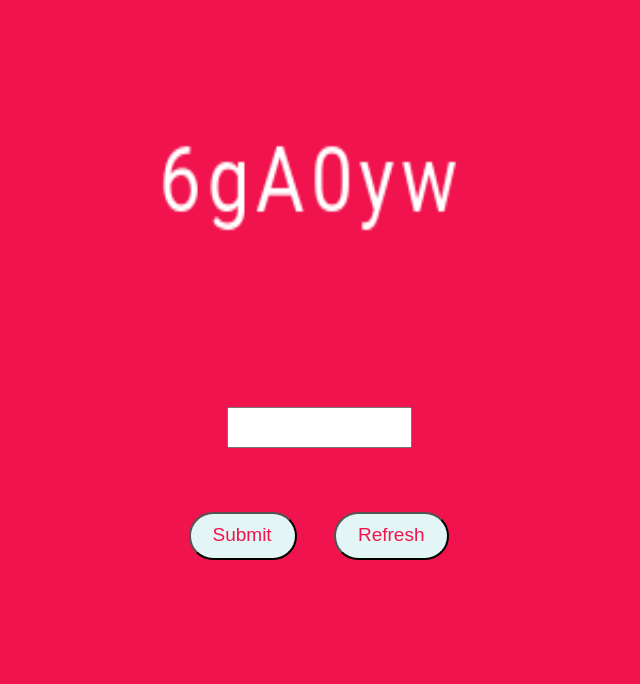
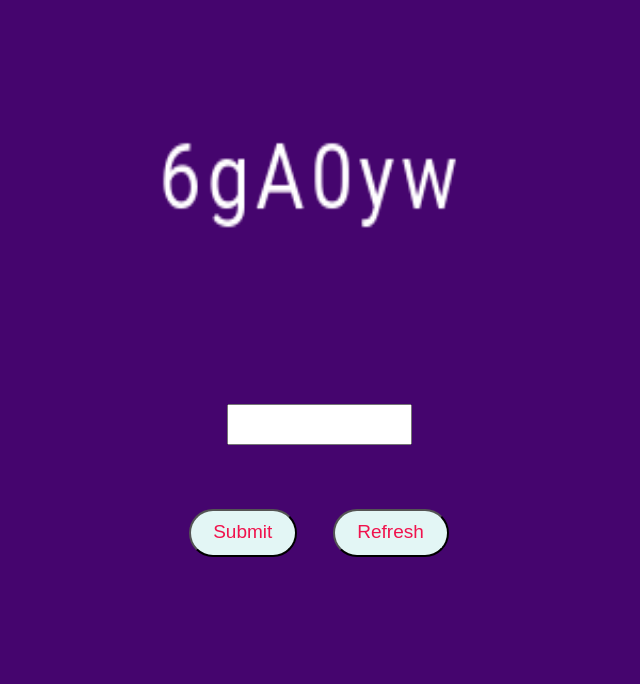
Before and after one commit to PrathmeshMutke/Captcha-checker, a plain HTML site: page index.html in a window 1280 px wide. Shown: the part 116-800 px from the top of the page, without its empty margins (321-961 px from the left). Drawn offline with nearby package versions, Linux system fonts and the light colour scheme.

Commit message:
Update Captcha-checker.css

```diff
--- a/Captcha-checker.css
+++ b/Captcha-checker.css
@@ -1,7 +1,7 @@
 
 body {
- background-color:  #f0134d;
- font-family: 'Krona One', sans-serif;
+ background-color:  #45056e;
+ font-family: 'Roboto', sans-serif;
 }
 
 .captchaBackground {
```
